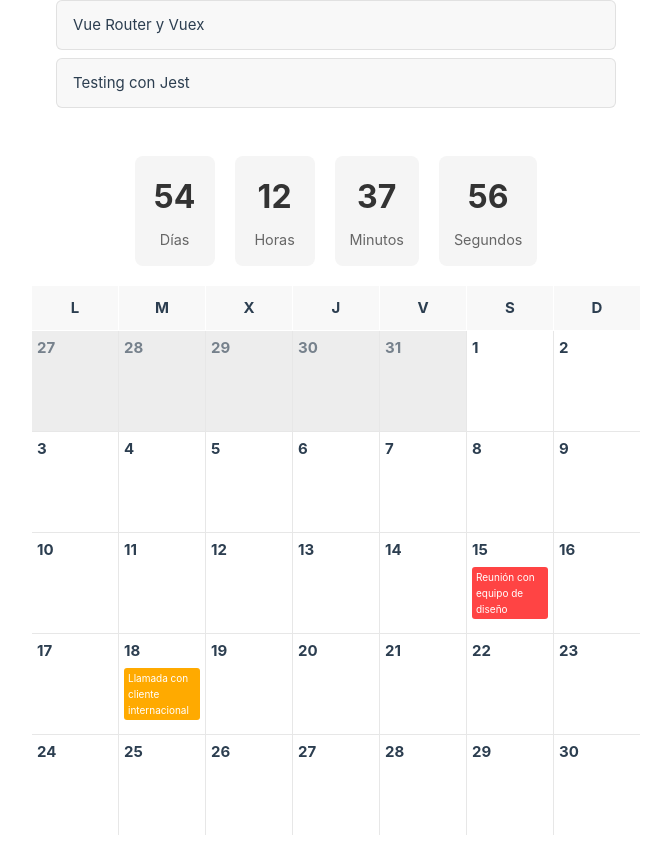
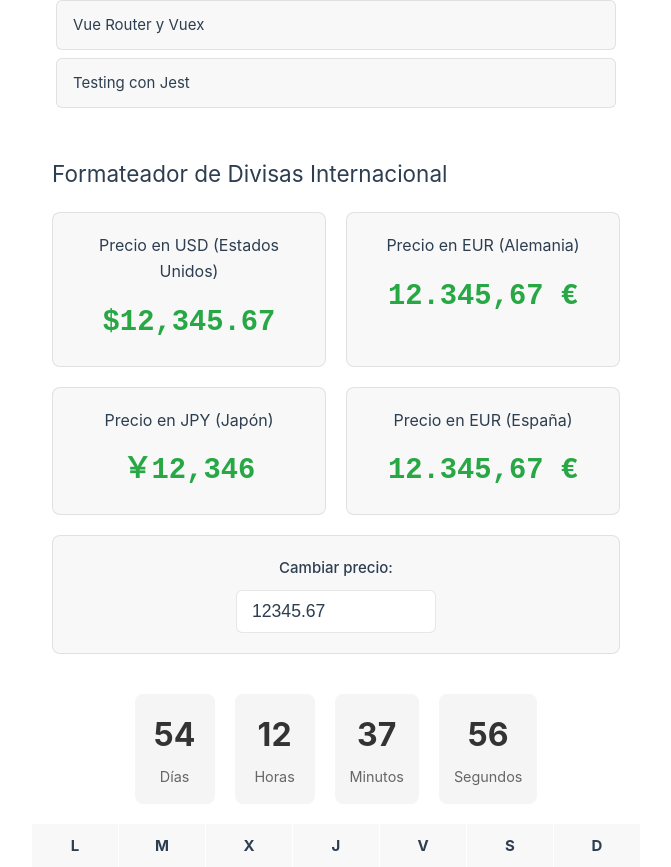
Before and after one commit to YMB06/DWECY-H, a Vue app in the folder Practica3/Practica3/: page / in a window 1280 px wide. Shown: the part 4037-4904 px from the top of the page, without its empty margins (608-1279 px from the left). Built offline with nearby package versions, Linux system fonts and the light colour scheme; no server answers.

Commit message:
7.2 completado

```diff
--- a/Practica3/Practica3/src/App.vue
+++ b/Practica3/Practica3/src/App.vue
@@ -17,6 +17,7 @@ import DropdownMenu from './components/Punto5/Punto5-1/DropdownMenu.vue';
 import FullscreenWrapper from './components/Punto5/Punto5-2/FullscreenWrapper.vue';
 import PopupWindowManager from './components/Punto6/Punto6-1/PopupWindowManager.vue';
 import SearchFilter from './components/Punto7/Punto7-1/SearchFilter.vue';
+import ProductPrice from './components/Punto7/Punto7-2/ProductPrice.vue';
 import CountdownTimer from './components/Punto7/Punto7-3/CountdownTimer.vue';
 import CalendarEvent from './components/Punto7/Punto7-4/calendarEvent.vue';
 </script>
@@ -45,6 +46,7 @@ import CalendarEvent from './components/Punto7/Punto7-4/calendarEvent.vue';
     <FullscreenWrapper />
     <PopupWindowManager />
     <SearchFilter />
+    <ProductPrice />
     <CountdownTimer :targetDate="new Date('2025-12-31T23:59:59')" />
     <CalendarEvent />
 
--- /dev/null
+++ b/Practica3/Practica3/src/components/Punto7/Punto7-2/ProductPrice.vue
@@ -0,0 +1,114 @@
+<template>
+  <div class="product-price">
+    <h2>Formateador de Divisas Internacional</h2>
+
+    <div class="price-examples">
+      <div class="price-card">
+        <h3>Precio en USD (Estados Unidos)</h3>
+        <div class="price">{{ formatCurrency(price, 'en-US', 'USD') }}</div>
+      </div>
+
+      <div class="price-card">
+        <h3>Precio en EUR (Alemania)</h3>
+        <div class="price">{{ formatCurrency(price, 'de-DE', 'EUR') }}</div>
+      </div>
+
+      <div class="price-card">
+        <h3>Precio en JPY (Japón)</h3>
+        <div class="price">{{ formatCurrency(price, 'ja-JP', 'JPY') }}</div>
+      </div>
+
+      <div class="price-card">
+        <h3>Precio en EUR (España)</h3>
+        <div class="price">{{ formatCurrency(price, 'es-ES', 'EUR') }}</div>
+      </div>
+    </div>
+
+    <div class="controls">
+      <label for="price-input">Cambiar precio:</label>
+      <input
+        id="price-input"
+        type="number"
+        v-model.number="price"
+        step="0.01"
+        class="price-input"
+      />
+    </div>
+  </div>
+</template>
+
+<script setup lang="ts">
+import { ref } from 'vue';
+import { useCurrencyFormatter } from '@/composables/useCurrencyFormatter';
+
+const price = ref(12345.67);
+const { formatCurrency } = useCurrencyFormatter();
+</script>
+
+<style scoped>
+.product-price {
+  padding: 20px;
+  max-width: 800px;
+  margin: 0 auto;
+}
+
+.price-examples {
+  display: grid;
+  grid-template-columns: repeat(auto-fit, minmax(250px, 1fr));
+  gap: 20px;
+  margin: 20px 0;
+}
+
+.price-card {
+  background: var(--color-background-soft);
+  border: 1px solid var(--color-border);
+  border-radius: 8px;
+  padding: 20px;
+  text-align: center;
+}
+
+.price-card h3 {
+  margin: 0 0 15px 0;
+  color: var(--color-heading);
+  font-size: 1rem;
+}
+
+.price {
+  font-size: 1.8rem;
+  font-weight: bold;
+  color: #28a745;
+  font-family: monospace;
+}
+
+.controls {
+  background: var(--color-background-soft);
+  border: 1px solid var(--color-border);
+  border-radius: 8px;
+  padding: 20px;
+  text-align: center;
+  margin-top: 20px;
+}
+
+.controls label {
+  display: block;
+  margin-bottom: 10px;
+  color: var(--color-heading);
+  font-weight: 500;
+}
+
+.price-input {
+  padding: 10px 15px;
+  border: 1px solid var(--color-border);
+  border-radius: 6px;
+  background: var(--color-background);
+  color: var(--color-text);
+  font-size: 1.1rem;
+  width: 200px;
+}
+
+@media (max-width: 600px) {
+  .price-examples {
+    grid-template-columns: 1fr;
+  }
+}
+</style>
--- /dev/null
+++ b/Practica3/Practica3/src/composables/useCurrencyFormatter.ts
@@ -0,0 +1,12 @@
+export function useCurrencyFormatter() {
+  function formatCurrency(amount: number, locale: string, currencyCode: string): string {
+    return new Intl.NumberFormat(locale, {
+      style: 'currency',
+      currency: currencyCode
+    }).format(amount);
+  }
+
+  return {
+    formatCurrency
+  };
+}
```
